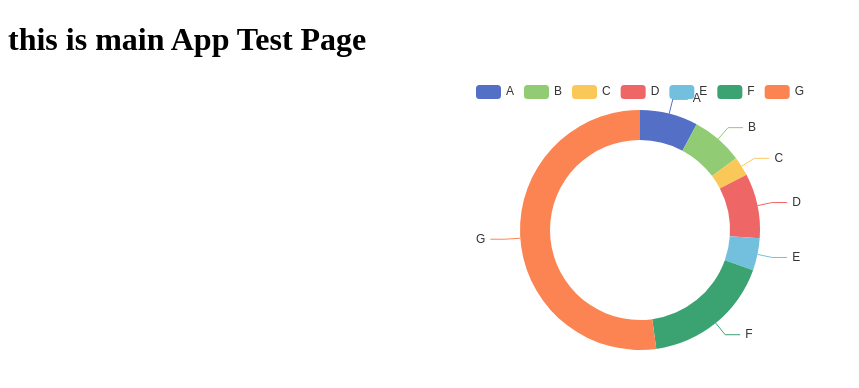
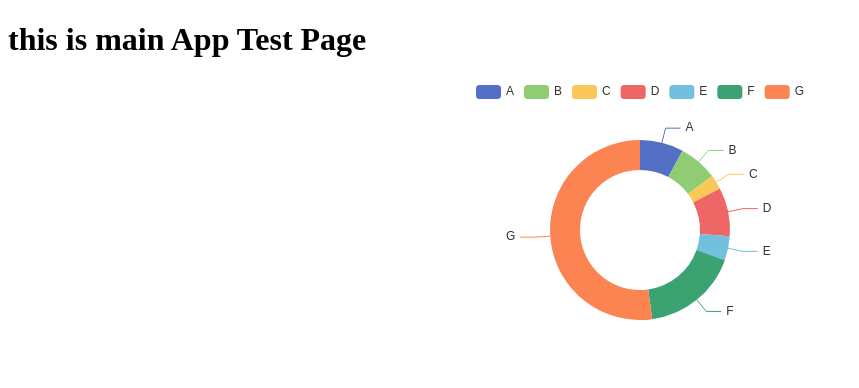
Before and after one commit to zhangzhe0313/vue-charts-cmp, a Vue app: page / in a window 1280 px wide. Shown: the top 388 px of the page, without its empty margins (0-859 px from the left). Built offline with nearby package versions, Linux system fonts and the light colour scheme.

Commit message:
update. 20220815. new fixed

```diff
--- a/example/App.vue
+++ b/example/App.vue
@@ -56,7 +56,7 @@ export default {
       options: {
         series: [
           {
-            radius: ['60%', '80%'],
+            radius: ['40%', '60%'],
             test: {
               taruuu: 'ccccc',
               ooo: [12312, 123123]
--- a/package.json
+++ b/package.json
@@ -1,6 +1,6 @@
 {
   "name": "vue-charts-cmp",
-  "version": "1.0.4",
+  "version": "1.0.1",
   "private": false,
   "main": "dist/vcc-chart.umd.min.js",
   "files": [
--- a/packages/charts/piebar/src/index.vue
+++ b/packages/charts/piebar/src/index.vue
@@ -6,7 +6,7 @@
 <script>
 import * as echarts from 'echarts';
 import EmptyDataCmp from '../../../components/empty/index.vue';
-import { composeOptionsSource } from '../../../tools/index';
+import { composeOptionsSource } from '../../../tools';
 
 export default {
   name: 'VccPiebar',
--- a/packages/charts/reversebar/src/index.vue
+++ b/packages/charts/reversebar/src/index.vue
@@ -6,7 +6,7 @@
 <script>
 import * as echarts from 'echarts';
 import EmptyDataCmp from '../../../components/empty/index.vue';
-import { composeOptionsSource } from 'packages/tools';
+import { composeOptionsSource } from '../../../tools';
 
 export default {
   name: 'VccReversebar',
```
